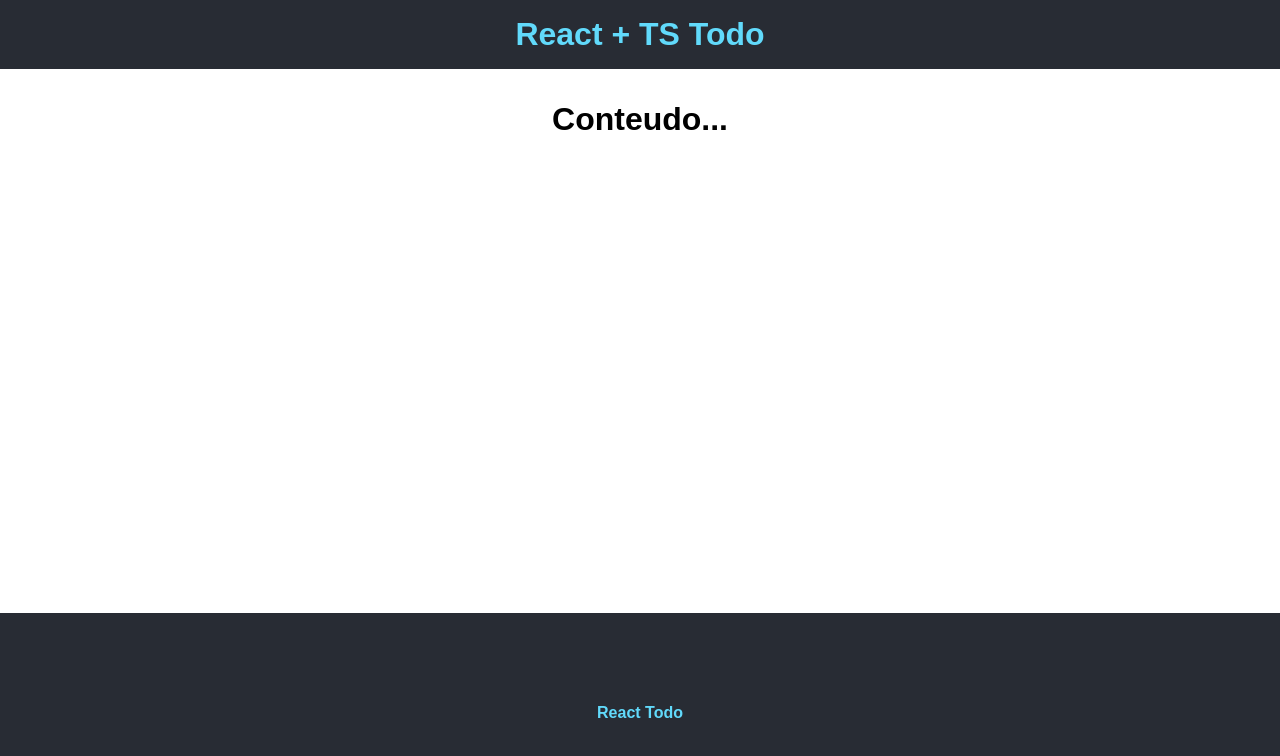
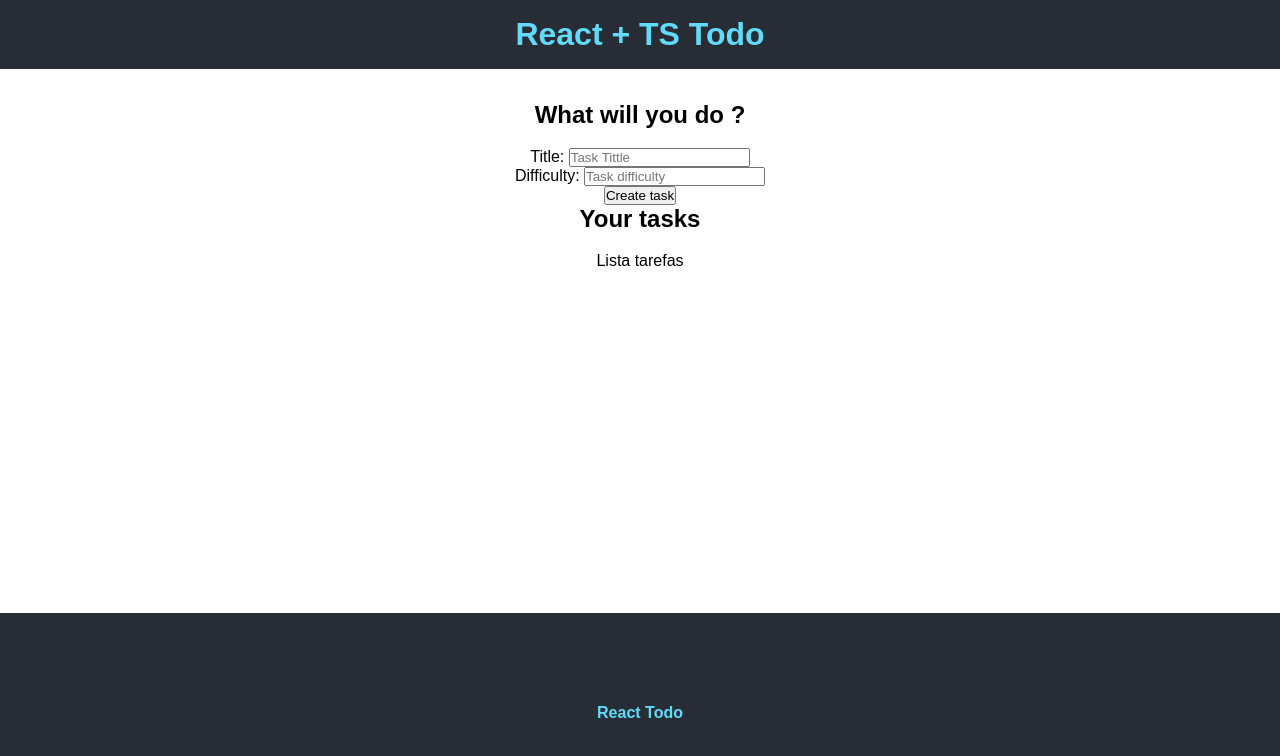
Before and after one commit to guilhermepolicarpio/to_do_react_typescript, a React (Create React App) app: page / in a window 1280 px wide. Shown: the top 756 px of the page. Built offline with nearby package versions, Linux system fonts and the light colour scheme.

Commit message:
feat: create form

```diff
--- a/public/index.html
+++ b/public/index.html
@@ -24,6 +24,7 @@
       work correctly both with client-side routing and a non-root public URL.
       Learn how to configure a non-root public URL by running `npm run build`.
     -->
+    <link rel="stylesheet" href="https://cdn.jsdelivr.net/npm/bootstrap-icons@1.10.3/font/bootstrap-icons.css">
     <title>ToDo React+Typscript</title>
   </head>
   <body>
--- a/src/App.tsx
+++ b/src/App.tsx
@@ -1,16 +1,23 @@
 import React from 'react';
 import Footer from './components/Footer';
 import Header from './components/Header';
-
 import styles from './App.module.css'
+import TaskForm from './components/TaskForm';
+import TaskList from './components/TaskList';
 
 function App() {
   return (
     <div>
       <Header />
       <main className={styles.main}>
-
-        <h1>Conteudo...</h1>
+      <div>
+        <h2>What will you do ?</h2>
+      </div>
+      <TaskForm btnText={"Create task"}/>
+      <div>
+        <h2>Your tasks</h2>
+        <TaskList/>
+      </div>
       </main>
 
       <Footer />
--- /dev/null
+++ b/src/components/TaskForm.tsx
@@ -0,0 +1,24 @@
+import React from 'react'
+
+interface Props {
+    btnText: string
+}
+
+const TaskForm = ({ btnText }: Props) => {
+    return (
+        <form>
+            <div>
+                <label htmlFor="title"> Title: </label>
+                <input type="text" name="title" placeholder="Task Tittle" />
+            </div>
+
+            <div>
+                <label htmlFor="difficulty">Difficulty: </label>
+                <input type="text" name="title" placeholder="Task difficulty" />
+            </div>
+            <input type="submit" value={btnText} />
+        </form>
+    )
+}
+
+export default TaskForm;
--- /dev/null
+++ b/src/components/TaskList.tsx
@@ -0,0 +1,12 @@
+import React from 'react'
+
+
+const TaskList = () => {
+    return(
+        <div>
+            <p>Lista tarefas</p>
+        </div>
+    )
+}
+
+export default TaskList;
```
